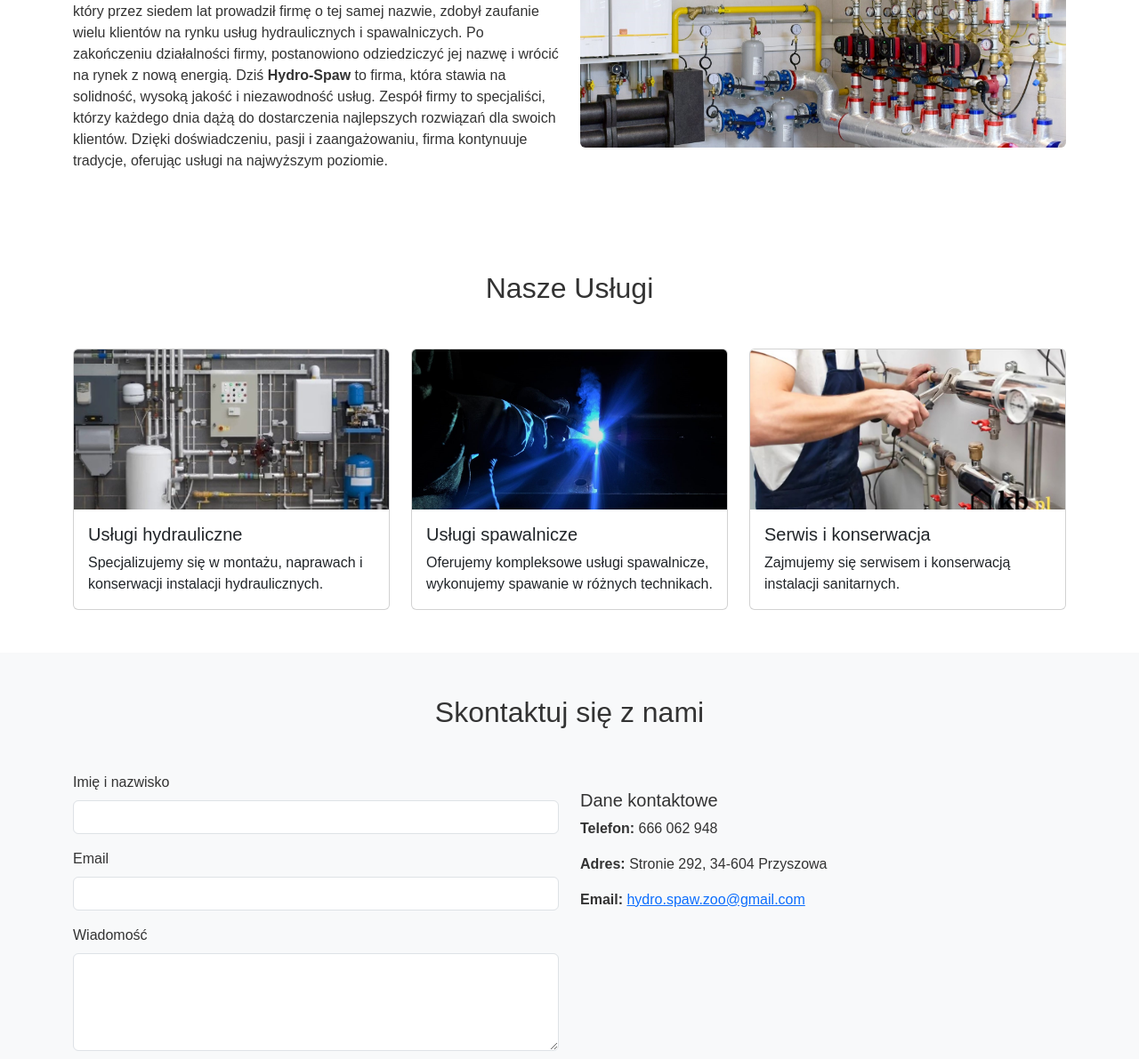
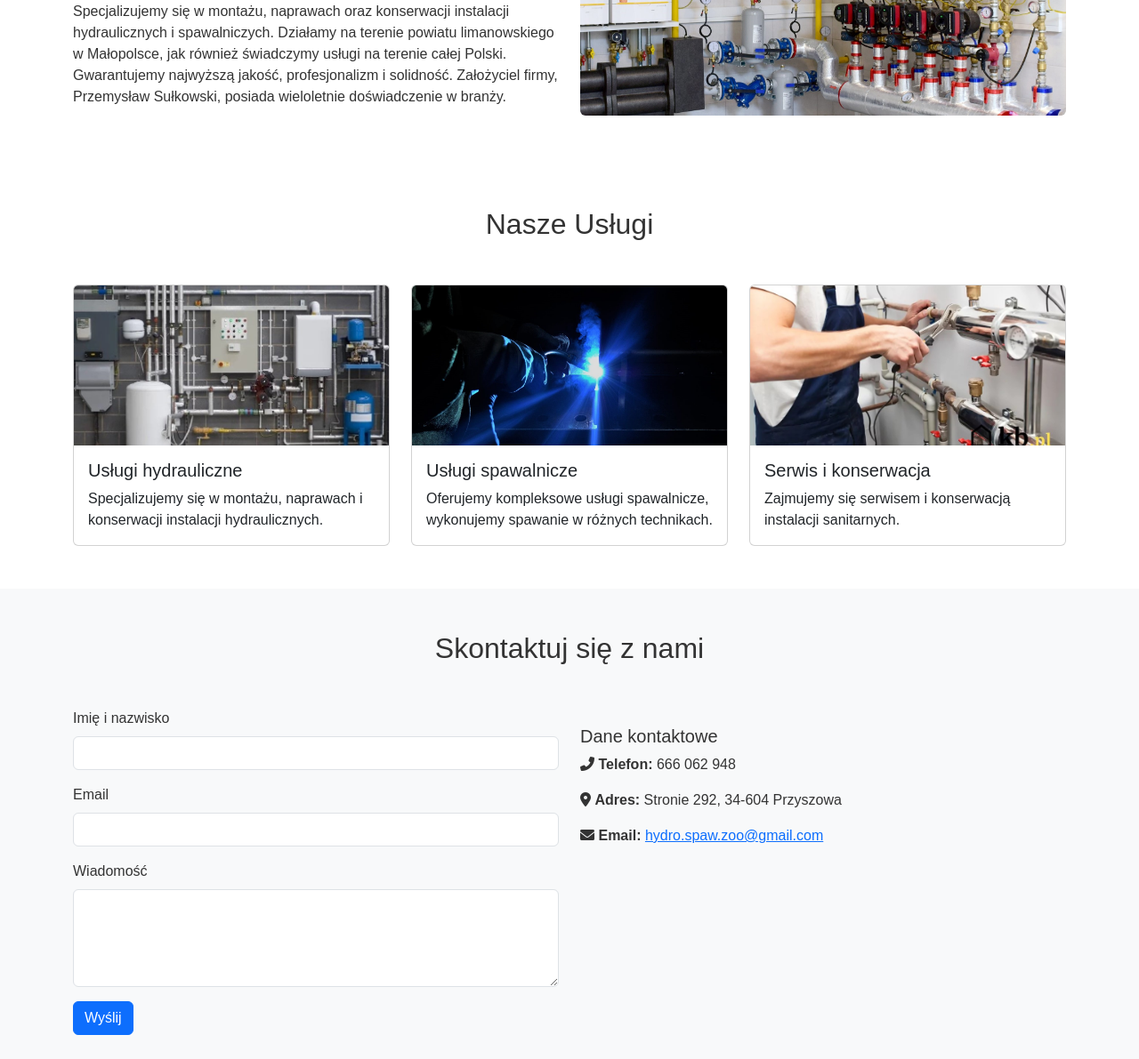
Before and after one commit to robenqqq/hydro.spaw, a plain HTML site: page index.html in a window 1280 px wide. Shown: the part 566-1757 px from the top of the page at 89% size. Drawn offline with nearby package versions, Linux system fonts and the light colour scheme.

Commit message:
Update index.html

```diff
--- a/index.html
+++ b/index.html
@@ -3,8 +3,8 @@
 <head>
     <meta charset="UTF-8">
     <meta name="viewport" content="width=device-width, initial-scale=1.0">
-    <meta name="description" content="Hydro-Spaw - profesjonalne usługi hydrauliczne i spawalnicze. Najlepsza jakość i niezawodność.">
-    <meta name="keywords" content="hydraulika, usługi spawalnicze, Hydro-Spaw, Przemysław Sułkowski">
+    <meta name="description" content="Hydro-Spaw to firma z doświadczeniem w usługach hydraulicznych i spawalniczych. Oferujemy kompleksowe usługi na terenie powiatu limanowskiego w Małopolsce oraz całej Polski. Kontakt: 666 062 948">
+    <meta name="keywords" content="hydraulika, usługi spawalnicze, spawanie rur, Limanowa, instalacje hydrauliczne, konserwacja instalacji, Hydro-Spaw">
     <meta name="author" content="Hydro-Spaw">
     <title>Hydro-Spaw | Usługi Hydrauliczne i Spawalnicze</title>
 
@@ -161,7 +161,7 @@
     <header class="hero-section" data-aos="fade-up">
         <div class="container">
             <h1>Profesjonalne Usługi Hydrauliczne i Spawalnicze</h1>
-            <p class="lead">Solidność, doświadczenie i najwyższa jakość wykonania.</p>
+            <p class="lead">Dostępne w powiecie limanowskim w Małopolsce oraz na terenie całej Polski.</p>
             <a href="#services" class="btn btn-primary btn-lg">Poznaj nasze usługi</a>
         </div>
     </header>
@@ -172,7 +172,7 @@
             <div class="row align-items-center">
                 <div class="col-md-6">
                     <h2>O nas</h2>
-                    <p>Firma <strong>Hydro-Spaw</strong> ma swoją historię sięgającą kilku lat wstecz. Założyciel, który przez siedem lat prowadził firmę o tej samej nazwie, zdobył zaufanie wielu klientów na rynku usług hydraulicznych i spawalniczych. Po zakończeniu działalności firmy, postanowiono odziedziczyć jej nazwę i wrócić na rynek z nową energią. Dziś <strong>Hydro-Spaw</strong> to firma, która stawia na solidność, wysoką jakość i niezawodność usług. Zespół firmy to specjaliści, którzy każdego dnia dążą do dostarczenia najlepszych rozwiązań dla swoich klientów. Dzięki doświadczeniu, pasji i zaangażowaniu, firma kontynuuje tradycje, oferując usługi na najwyższym poziomie.</p>
+                    <p>Firma <strong>Hydro-Spaw</strong> oferuje kompleksowe usługi hydrauliczne i spawalnicze. Specjalizujemy się w montażu, naprawach oraz konserwacji instalacji hydraulicznych i spawalniczych. Działamy na terenie powiatu limanowskiego w Małopolsce, jak również świadczymy usługi na terenie całej Polski. Gwarantujemy najwyższą jakość, profesjonalizm i solidność. Założyciel firmy, Przemysław Sułkowski, posiada wieloletnie doświadczenie w branży.</p>
                 </div>
                 <div class="col-md-6">
                     <img src="images/firma5.jpg" alt="O nas" class="img-fluid rounded" data-aos="fade-left">
@@ -242,9 +242,9 @@
             <div class="col-md-6">
                 <div class="contact-details">
                     <h5>Dane kontaktowe</h5>
-                    <p><strong>Telefon:</strong> 666 062 948</p>
-                    <p><strong>Adres:</strong> Stronie 292, 34-604 Przyszowa</p>
-                    <p><strong>Email:</strong> <a href="mailto:hydro.spaw.zoo@gmail.com">hydro.spaw.zoo@gmail.com</a></p>
+                    <p><i class="fas fa-phone-alt"></i> <strong>Telefon:</strong> 666 062 948</p>
+                    <p><i class="fas fa-map-marker-alt"></i> <strong>Adres:</strong> Stronie 292, 34-604 Przyszowa</p>
+                    <p><i class="fas fa-envelope"></i> <strong>Email:</strong> <a href="mailto:hydro.spaw.zoo@gmail.com">hydro.spaw.zoo@gmail.com</a></p>
                 </div>
             </div>
         </div>
```
